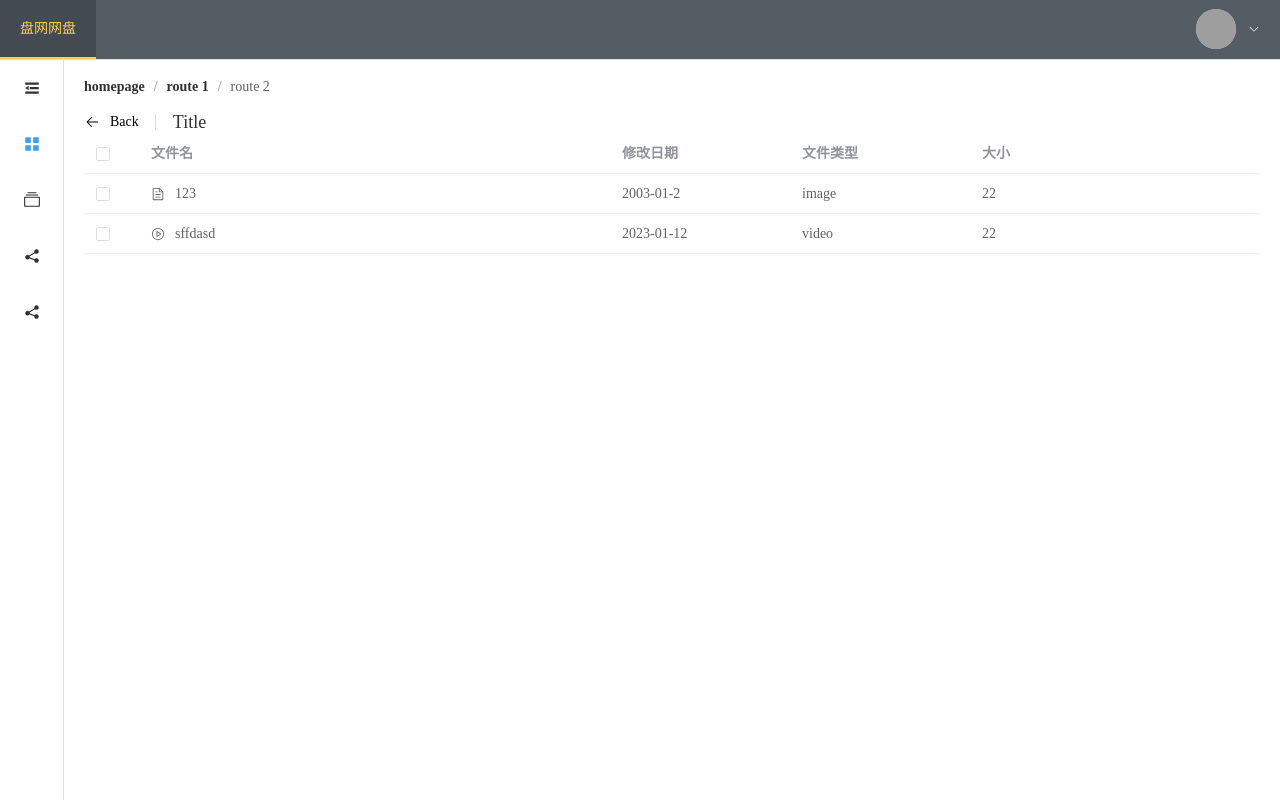
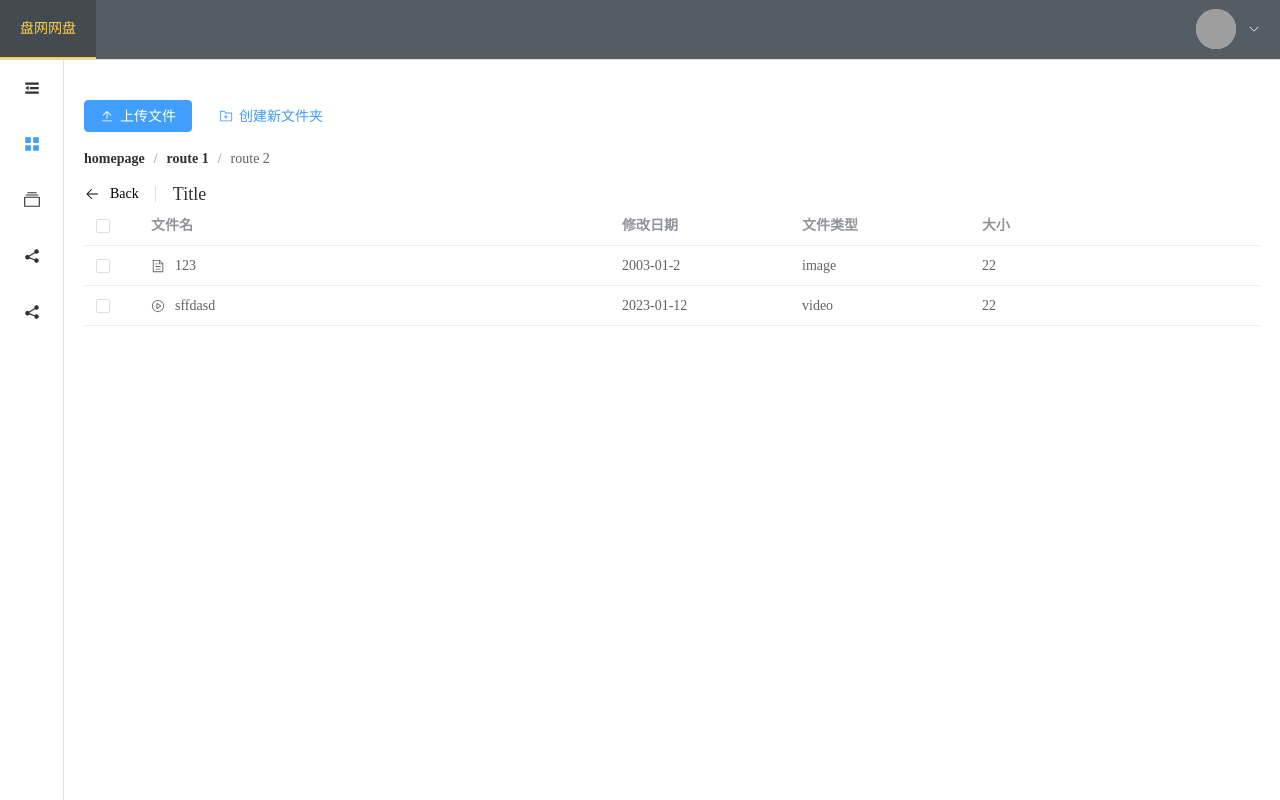
Before and after one commit to AAAkater/work, a Vue app: page / in a window 1280 px wide. Built offline with nearby package versions, Linux system fonts and the light colour scheme; grey boxes are pictures that could not be loaded.

Commit message:
feat:add buttons

```diff
--- a/src/views/layout/components/PageHeader.vue
+++ b/src/views/layout/components/PageHeader.vue
@@ -3,11 +3,33 @@
     ElPageHeader,
     ElBreadcrumb,
     ElBreadcrumbItem,
+    ElIcon,
+    ElButton
 } from "element-plus";
+
+import {
+    Upload,
+    FolderAdd
+} from "@element-plus/icons-vue"
 import { ref, type Ref } from "vue";
 </script>
 
 <template>
+
+    <div class="buttons">
+        <el-button type="primary">
+            <el-icon>
+                <Upload />
+            </el-icon>
+            <span>上传文件</span>
+        </el-button>
+        <el-button type="primary" text>
+            <el-icon>
+                <FolderAdd />
+            </el-icon>
+            <span>创建新文件夹</span>
+        </el-button>
+    </div>
     <el-page-header>
         <template #breadcrumb>
             <el-breadcrumb separator="/">
@@ -24,4 +46,8 @@
     </el-page-header>
 </template>
 
-<style scoped lang="less"></style>
+<style scoped lang="less">
+.buttons {
+    margin: 20px 0 20px 0;
+}
+</style>
```
Lines whose indentation alone changed are shown as unchanged.
